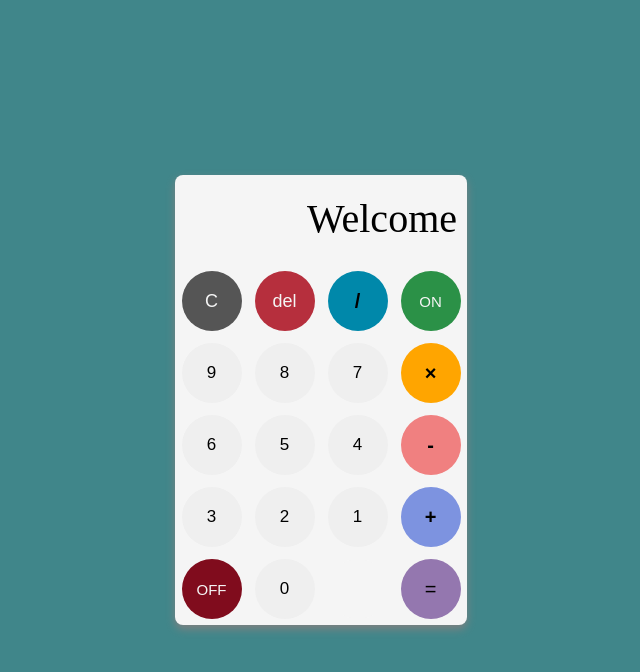
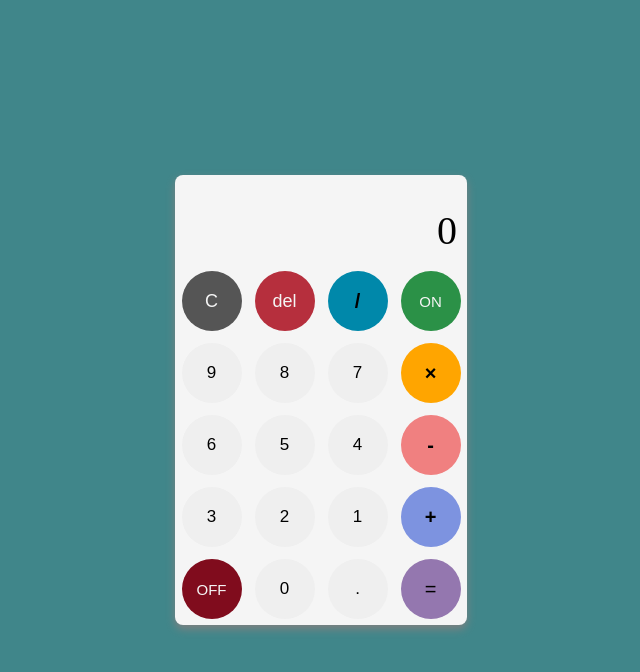
Before and after one commit to raghavaggarwal2308/Calculator, a plain HTML site: page index.html in a window 1280 px wide. Both pictures are taken after a click on the button "ON". Shown: the whole page, without its empty margins (319-959 px from the left). Drawn offline with Linux system fonts and the light colour scheme.

Commit message:
bugs fixed

```diff
--- a/app.js
+++ b/app.js
@@ -7,15 +7,20 @@ var result = document.getElementById("result");
 var exp = document.getElementById("history");
 var sent = document.getElementById("screen");
 sent.scrollRight += sent.scrollWidth;
+function isFloat(n){
+    return Number(n) === n && n % 1 !== 0;
+}
 for(var i=0;i<numbers.length;i++)
 {
     numbers[i].addEventListener('click',function(){
         // alert("number clicked");
         if(onof==1){
+
             his = his+this.id;
             num=num+this.id;
             result.innerText=num;
             exp.innerText=his;
+            result.scrollLeft=result.scrollWidth;
         }
         // console.log(this.id);
     });
@@ -43,7 +48,12 @@ var equals = document.getElementById("eq").addEventListener('click',function(){
     console.log("equal");
     exp.innerText=his;
     res = eval(his);
-    result.innerText=res;
+    // var intr = parseInt(num, 10);
+    console.log(typeof(res));
+    if(isFloat(res))
+         result.innerText=res.toFixed(2);
+    else
+        result.innerText=res;
     // `=${res}`;
     his=`${res}`;
     console.log(his);
@@ -52,7 +62,7 @@ var equals = document.getElementById("eq").addEventListener('click',function(){
 
 var clear= document.getElementById("CE").addEventListener('click',function(){
     exp.innerText="";
-    result.innerText="";
+    result.innerText="0";
     his = "";
     res="";
     num="";
@@ -83,9 +93,9 @@ document.onkeydown=function(e){
 };
 
 var on = document.getElementById("ON").addEventListener('click',function(){
-    if(result.innerText==""){
+    if(result.innerText==""&&onof==0){
         onof=1;
-        result.innerText="Welcome";
+        result.innerText="0";
         his = "";
         res="";
         num="";}
--- a/index.html
+++ b/index.html
@@ -33,7 +33,7 @@
             <button id="+"    class="button operator">+</button>
             <button id="OFF"   class="button">OFF</button>
             <button id="0"    class="button number">0</button>
-            <button class="button blank"></button>
+            <button id="." class="button number">.</button>
             <button id="eq"    class="button equal">=</button>
         </div>
 
--- a/style.css
+++ b/style.css
@@ -18,28 +18,46 @@ body{
 }
 
 #screen{
+    /* background-color: gainsboro; */
     height: 20%;
     text-align: right;
+    border-radius: 8px;
     /* border: 1px solid red; */
-    overflow: hidden;
+    /* overflow: hidden; */
     margin-left:auto;
     margin-right:auto;
     white-space: nowrap;
 }
 
 #history{
+    height: 35%;
+    width: 100%;
+    /* border: 1px solid green; */
     font-size: 20px;
     padding: 10px;
     color: grey;
     float: right;
     clear: both;
+    overflow-x: scroll;
+    scrollbar-width: none;
+    box-sizing: border-box;
 }
-
+#history::-webkit-scrollbar {
+    display: none;
+}
 #result{
+    box-sizing: border-box;
+    height: 65%;
+    width: 100%;
+    /* border: 1px solid blue; */
     padding: 0 10px;
     font-size: 40px;
     float: right;
+    overflow-x: scroll;
     clear: both;
+}
+#result::-webkit-scrollbar {
+    display: none;
 }
 
 #keyboard{
@@ -50,6 +68,7 @@ body{
     justify-content: space-around;
     /* align-content: space-between; */
     align-content: space-around;
+    clear: both;
 }
 
 .button{
```
